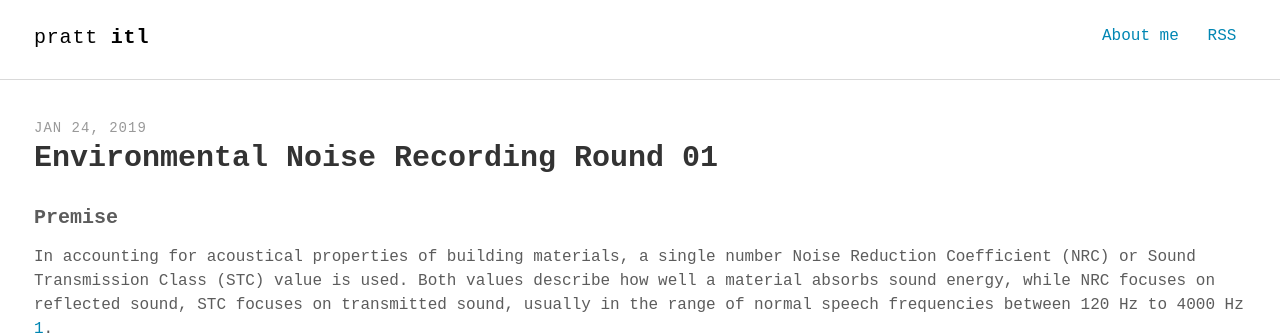
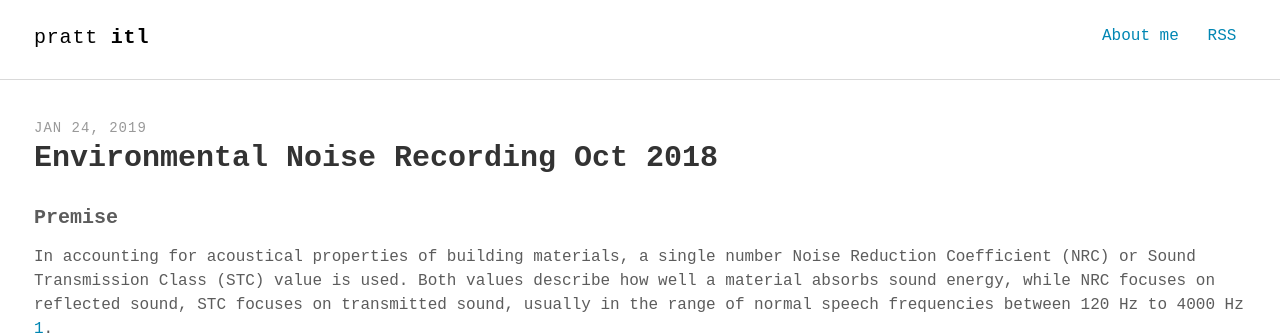
Before and after one commit to tedngai/itldatafactory, a Jekyll site: the page built from _posts/2019-1-24-EnvironmentalNoiseRecording.md, in a window 1280 px wide and 900 px high. Shown: the top 335 px of the window. Built offline with Jekyll 4.4.1, drawn with Linux system fonts in a browser that asks for light colours; some web fonts are replaced.

Commit message:
Update 2019-1-24-EnvironmentalNoiseRecording.md

```diff
--- a/_posts/2019-1-24-EnvironmentalNoiseRecording.md
+++ b/_posts/2019-1-24-EnvironmentalNoiseRecording.md
@@ -1,6 +1,6 @@
 ---
 layout: post
-title: Environmental Noise Recording Round 01
+title: Environmental Noise Recording Oct 2018
 description: First set of noise recording conducted on Jan 30
 ---
 #### Premise
```
